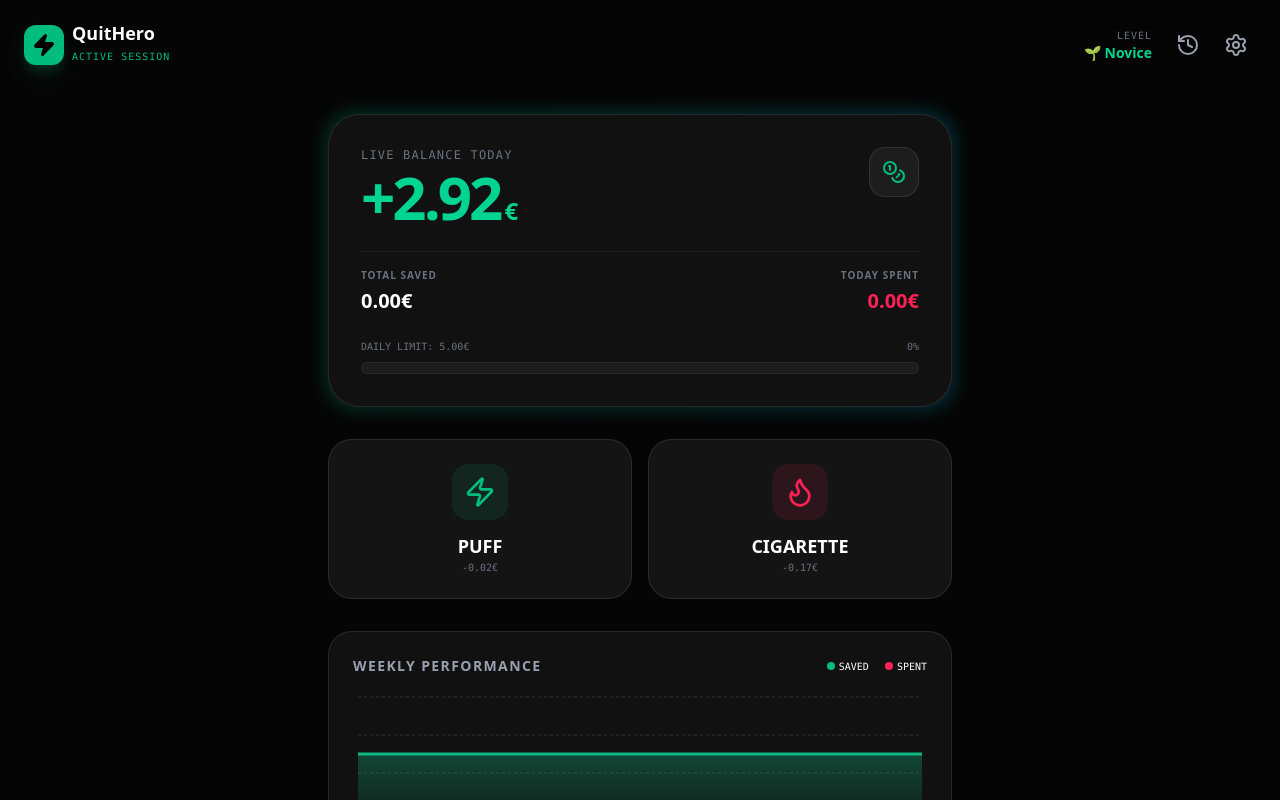
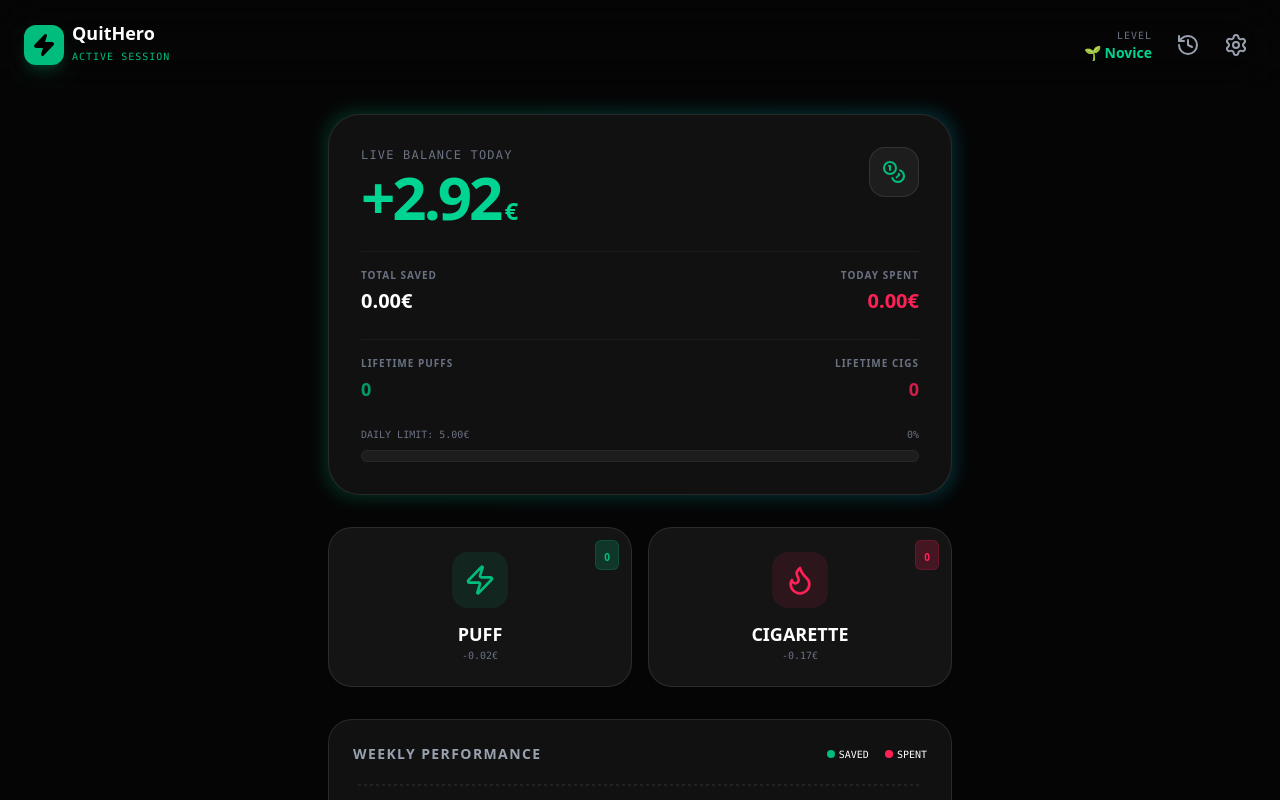
Before and after one commit to magnificolv/QuitHero, a React (Vite) app: page / in a window 1280 px wide. Both pictures are taken after a click on the button "START JOURNEY". Shown: the top 800 px of the page. Built offline with nearby package versions, Linux system fonts and the light colour scheme.

Commit message:
feat: Display lifetime puff and cigarette counts
Add new stats to the dashboard to show the total number of puffs and cigarettes logged by the user since they started tracking. This provides a more comprehensive overview of their progress in quitting.

```diff
--- a/src/App.tsx
+++ b/src/App.tsx
@@ -121,6 +121,20 @@ export default function App() {
     todayEvents.reduce((acc, e) => acc + e.cost, 0),
     [todayEvents]
   );
+
+  const todayStats = useMemo(() => {
+    return {
+      puffs: todayEvents.filter(e => e.type === 'puff').length,
+      cigarettes: todayEvents.filter(e => e.type === 'cigarette').length
+    };
+  }, [todayEvents]);
+
+  const totalStats = useMemo(() => {
+    return {
+      puffs: events.filter(e => e.type === 'puff').length,
+      cigarettes: events.filter(e => e.type === 'cigarette').length
+    };
+  }, [events]);
 
   const totalSaved = useMemo(() => {
     if (events.length === 0) return 0;
@@ -319,6 +333,17 @@ export default function App() {
               </div>
             </div>
 
+            <div className="grid grid-cols-2 gap-4 pt-4 border-t border-white/5">
+              <div className="space-y-1">
+                <p className="text-[10px] text-gray-500 uppercase tracking-widest font-bold">Lifetime Puffs</p>
+                <p className="text-lg font-bold text-emerald-500/80">{totalStats.puffs}</p>
+              </div>
+              <div className="space-y-1 text-right">
+                <p className="text-[10px] text-gray-500 uppercase tracking-widest font-bold">Lifetime Cigs</p>
+                <p className="text-lg font-bold text-rose-500/80">{totalStats.cigarettes}</p>
+              </div>
+            </div>
+
             {/* Progress Bar */}
             <div className="space-y-2">
               <div className="flex justify-between text-[10px] font-mono text-gray-500">
@@ -346,6 +371,9 @@ export default function App() {
             onClick={() => addEvent('puff')}
             className="relative h-40 bg-[#141414] border border-white/10 rounded-3xl flex flex-col items-center justify-center gap-3 group overflow-hidden"
           >
+            <div className="absolute top-3 right-3 bg-emerald-500/20 px-2 py-0.5 rounded-md border border-emerald-500/20">
+              <span className="text-[10px] font-bold text-emerald-500">{todayStats.puffs}</span>
+            </div>
             <div className="absolute inset-0 bg-emerald-500/0 group-hover:bg-emerald-500/5 transition-colors" />
             <div className="w-14 h-14 bg-emerald-500/10 rounded-2xl flex items-center justify-center group-hover:scale-110 transition-transform">
               <Zap className="w-8 h-8 text-emerald-500" />
@@ -361,6 +389,9 @@ export default function App() {
             onClick={() => addEvent('cigarette')}
             className="relative h-40 bg-[#141414] border border-white/10 rounded-3xl flex flex-col items-center justify-center gap-3 group overflow-hidden"
           >
+            <div className="absolute top-3 right-3 bg-rose-500/20 px-2 py-0.5 rounded-md border border-rose-500/20">
+              <span className="text-[10px] font-bold text-rose-500">{todayStats.cigarettes}</span>
+            </div>
             <div className="absolute inset-0 bg-rose-500/0 group-hover:bg-rose-500/5 transition-colors" />
             <div className="w-14 h-14 bg-rose-500/10 rounded-2xl flex items-center justify-center group-hover:scale-110 transition-transform">
               <Flame className="w-8 h-8 text-rose-500" />
```
